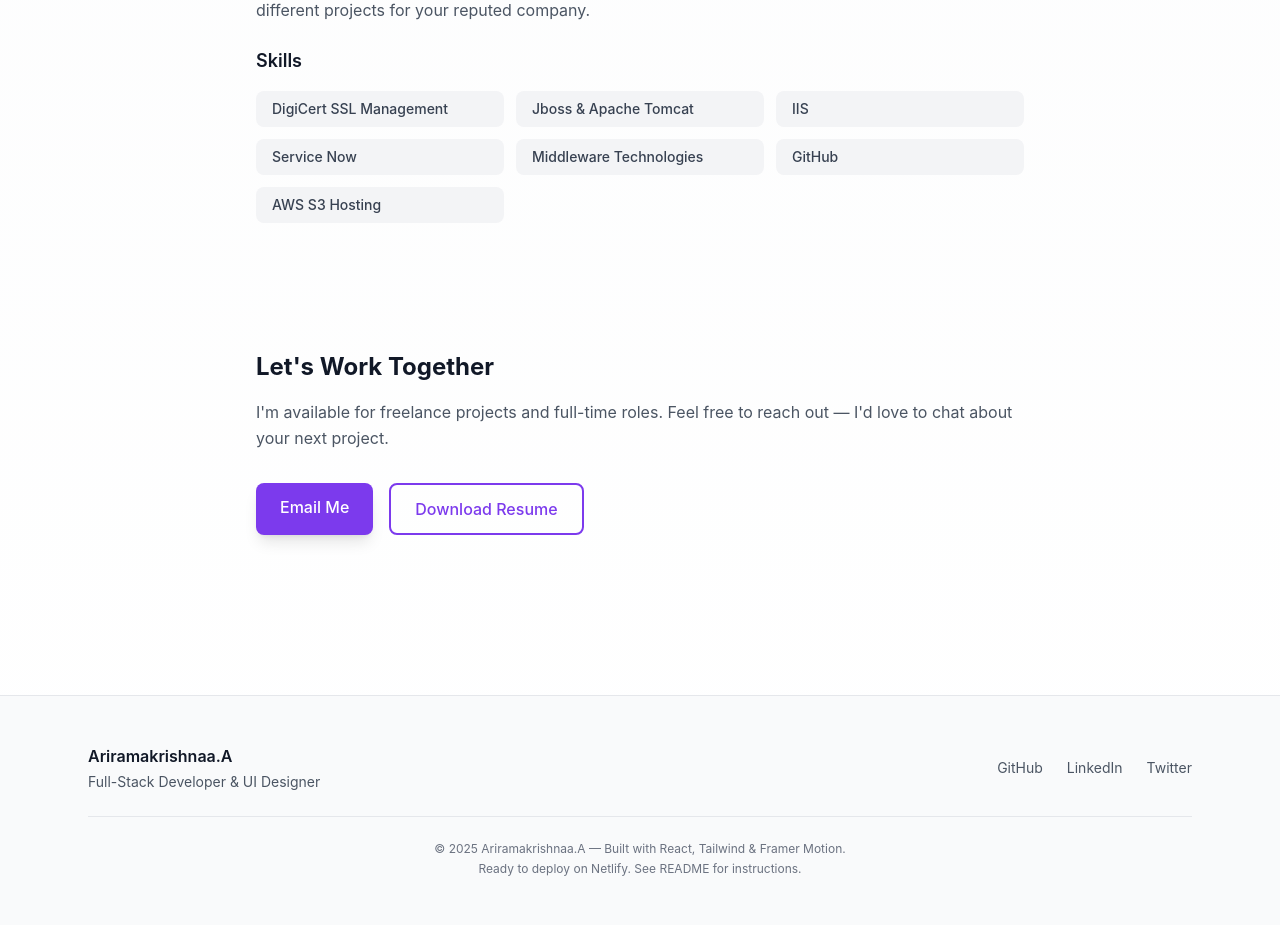
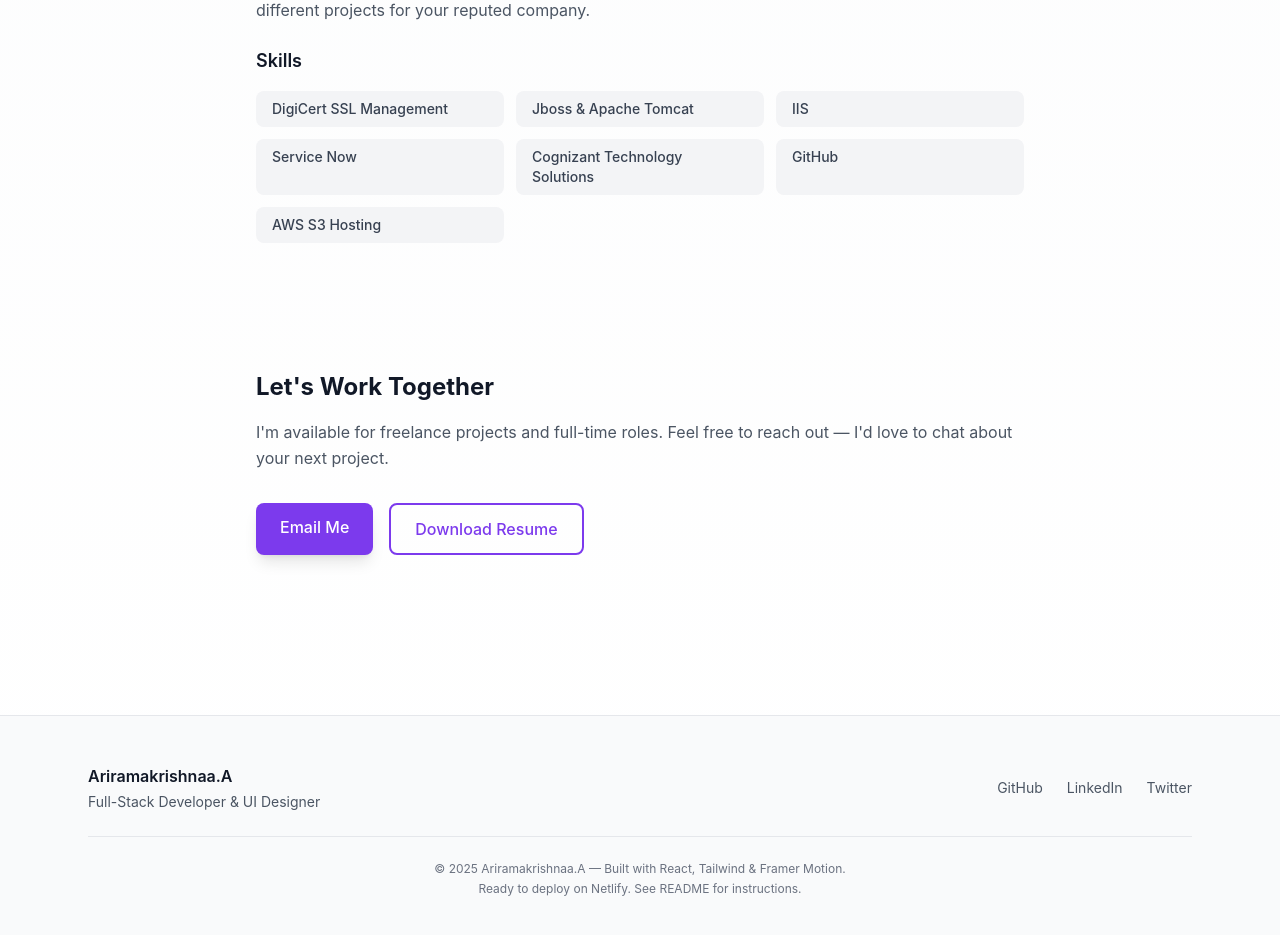
Before and after one commit to Ariramakrishnaa97/portfolio-website, a React (Vite) app: page / in a window 1280 px wide. Shown: the part 1720-2655 px from the top of the page. Built offline with nearby package versions, Linux system fonts and the light colour scheme; the HTML template or start-up script is replaced by a standard one.

Commit message:
Update employer to Cognizant Technology Solutions

```diff
--- a/src/pages/About.jsx
+++ b/src/pages/About.jsx
@@ -2,7 +2,7 @@ import React from 'react'
 import { motion } from 'framer-motion'
 
 export default function About(){
-  const skills = ['DigiCert SSL Management', 'Jboss & Apache Tomcat', 'IIS', 'Service Now', 'Middleware Technologies', 'GitHub', 'AWS S3 Hosting']
+  const skills = ['DigiCert SSL Management', 'Jboss & Apache Tomcat', 'IIS', 'Service Now', 'Cognizant Technology Solutions', 'GitHub', 'AWS S3 Hosting']
 
   return (
     <section id="about" className="py-16">
```
